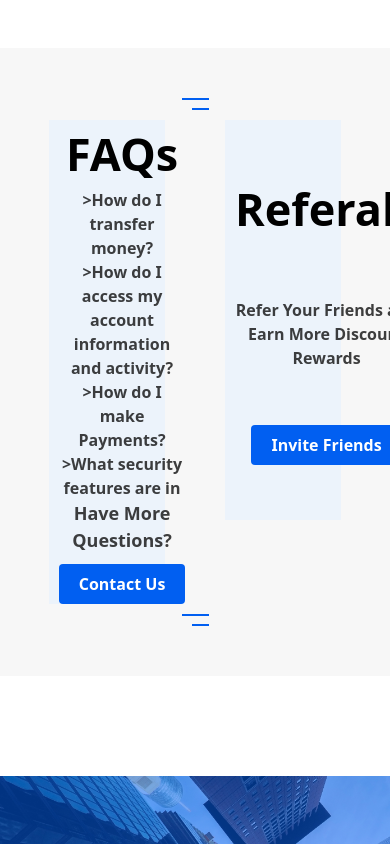
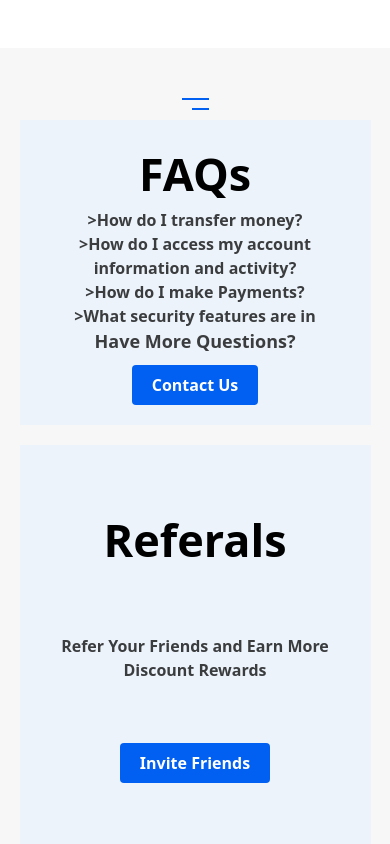
Before and after one commit to GENESIS2540/Fintech, a React (Create React App) app: page / in a window 390 px wide. Shown: the part 3120-3964 px from the top of the page. Built offline with nearby package versions, Linux system fonts and the light colour scheme.

Commit message:
updates:responsive faq section

```diff
--- a/src/pages/landing/components/faqReferals/FaqReferals.jsx
+++ b/src/pages/landing/components/faqReferals/FaqReferals.jsx
@@ -10,8 +10,8 @@ import stroke_bars from "../../assets/SVGs/strokes-bars.svg";
           src={stroke_bars}
           alt="stroke_bars"
         />
-        <div className="grid my-[10px] grid-cols-2 mx-[auto] w-[75%] gap-[60px]">
-          <div className="grid content-evenly  px-[10px] bg-[#ECF3FB] text-center ">
+        <div className="grid my-[10px] md:grid-cols-2 mx-[auto] w-[90%] md:w-[75%] gap-[20px] md:gap-[60px]">
+          <div className="grid content-evenly py-[20px] px-[10px] bg-[#ECF3FB] text-center ">
             <h3 className="text-[45px] font-bold">FAQs</h3>
             <div className="text-[#OB1035] text-[16px] opacity-75 font-bold">
               <p>&gt;How do I transfer money? </p>
```
